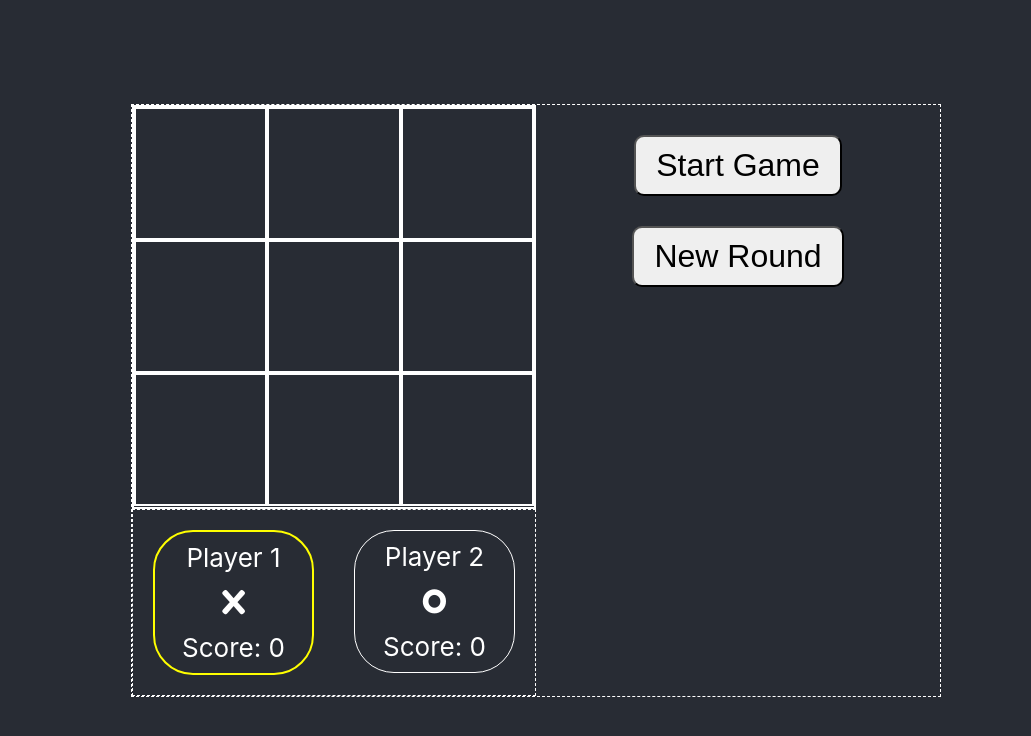
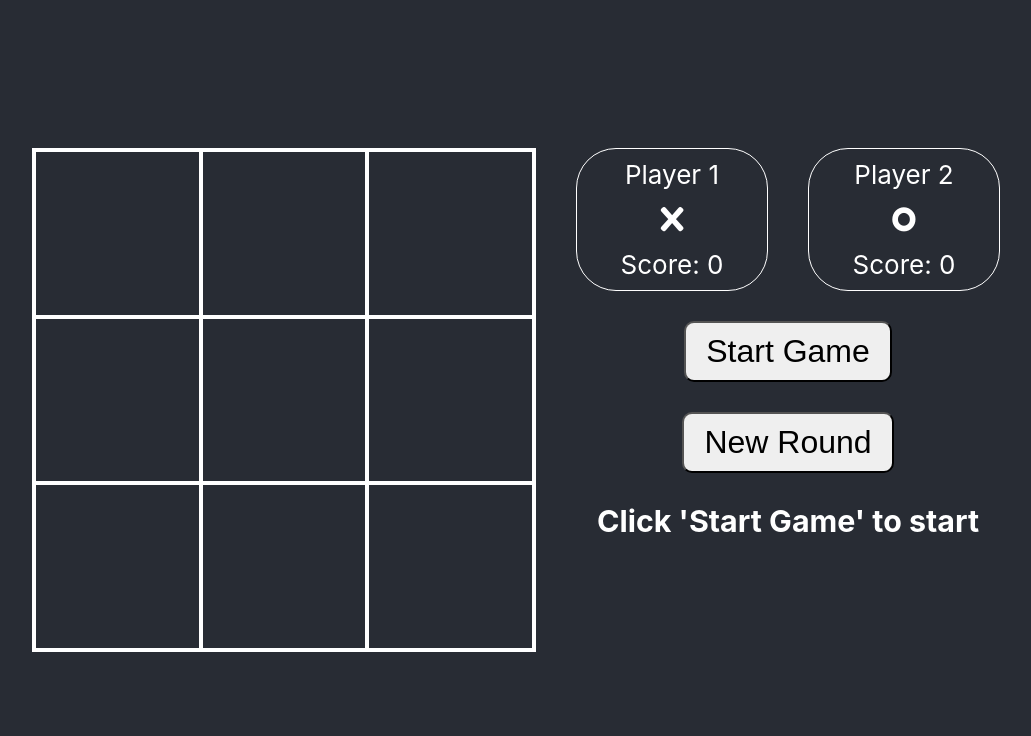
Before and after one commit to Kokyuho/react-tic-tac-toe, a React (Create React App) app: page / in a window 1280 px wide. Shown: the top 736 px of the page, without its empty margins (104-1135 px from the left). Built offline with nearby package versions, Linux system fonts and the light colour scheme.

Commit message:
game logic finished, change name feature with react form missing

```diff
--- a/src/components/Board.js
+++ b/src/components/Board.js
@@ -13,6 +13,7 @@ class Board extends React.Component {
         ["", "", ""],
         ["", "", ""],
       ],
+      winLine: null,
       result: 0, // 0: playing, 1: winner X, 2: winner O
     };
     this.handleClick = this.handleClick.bind(this);
@@ -24,7 +25,6 @@ class Board extends React.Component {
     this.setState({
       result: player === "X" ? 1 : 2,
     });
-    console.log(`${player} wins`);
     return 1;
   }
 
@@ -56,10 +56,25 @@ class Board extends React.Component {
       ) {
         flatChips[line[0]] === "X" ? (winner = 1) : (winner = 2);
         this.winner(flatChips[line[0]]);
+        this.setState({
+          winLine: line,
+        });
       }
     });
 
     return winner;
+  }
+
+  resetBoard() {
+    this.setState({
+      chips: [
+        ["", "", ""],
+        ["", "", ""],
+        ["", "", ""],
+      ],
+      winLine: null,
+      result: 0, // 0: playing, 1: winner X, 2: winner O
+    });
   }
 
   handleClick(row, col) {
@@ -112,35 +127,126 @@ class Board extends React.Component {
   }
 
   render() {
+    const gameOn = this.props.gameOn;
     return (
       <Content>
-        <div onClick={() => this.handleClick(0, 0)}>
-          <Chip type={this.state.chips[0][0]} />
-        </div>
-        <div onClick={() => this.handleClick(0, 1)}>
-          <Chip type={this.state.chips[0][1]} />
-        </div>
-        <div onClick={() => this.handleClick(0, 2)}>
-          <Chip type={this.state.chips[0][2]} />
-        </div>
-        <div onClick={() => this.handleClick(1, 0)}>
-          <Chip type={this.state.chips[1][0]} />
-        </div>
-        <div onClick={() => this.handleClick(1, 1)}>
-          <Chip type={this.state.chips[1][1]} />
-        </div>
-        <div onClick={() => this.handleClick(1, 2)}>
-          <Chip type={this.state.chips[1][2]} />
-        </div>
-        <div onClick={() => this.handleClick(2, 0)}>
-          <Chip type={this.state.chips[2][0]} />
-        </div>
-        <div onClick={() => this.handleClick(2, 1)}>
-          <Chip type={this.state.chips[2][1]} />
-        </div>
-        <div onClick={() => this.handleClick(2, 2)}>
-          <Chip type={this.state.chips[2][2]} />
-        </div>
+        <ChipWrapper
+          onClick={() => this.handleClick(0, 0)}
+          pointer={!gameOn || this.state.chips[0][0] ? "" : "pointer"}
+        >
+          <Chip
+            type={this.state.chips[0][0]}
+            highlight={
+              this.state.winLine && this.state.winLine.includes(0)
+                ? true
+                : false
+            }
+          />
+        </ChipWrapper>
+        <ChipWrapper
+          onClick={() => this.handleClick(0, 1)}
+          pointer={!gameOn || this.state.chips[0][1] ? "" : "pointer"}
+        >
+          <Chip
+            type={this.state.chips[0][1]}
+            highlight={
+              this.state.winLine && this.state.winLine.includes(1)
+                ? true
+                : false
+            }
+          />
+        </ChipWrapper>
+        <ChipWrapper
+          onClick={() => this.handleClick(0, 2)}
+          pointer={!gameOn || this.state.chips[0][2] ? "" : "pointer"}
+        >
+          <Chip
+            type={this.state.chips[0][2]}
+            highlight={
+              this.state.winLine && this.state.winLine.includes(2)
+                ? true
+                : false
+            }
+          />
+        </ChipWrapper>
+        <ChipWrapper
+          onClick={() => this.handleClick(1, 0)}
+          pointer={!gameOn || this.state.chips[1][0] ? "" : "pointer"}
+        >
+          <Chip
+            type={this.state.chips[1][0]}
+            highlight={
+              this.state.winLine && this.state.winLine.includes(3)
+                ? true
+                : false
+            }
+          />
+        </ChipWrapper>
+        <ChipWrapper
+          onClick={() => this.handleClick(1, 1)}
+          pointer={!gameOn || this.state.chips[1][1] ? "" : "pointer"}
+        >
+          <Chip
+            type={this.state.chips[1][1]}
+            highlight={
+              this.state.winLine && this.state.winLine.includes(4)
+                ? true
+                : false
+            }
+          />
+        </ChipWrapper>
+        <ChipWrapper
+          onClick={() => this.handleClick(1, 2)}
+          pointer={!gameOn || this.state.chips[1][2] ? "" : "pointer"}
+        >
+          <Chip
+            type={this.state.chips[1][2]}
+            highlight={
+              this.state.winLine && this.state.winLine.includes(5)
+                ? true
+                : false
+            }
+          />
+        </ChipWrapper>
+        <ChipWrapper
+          onClick={() => this.handleClick(2, 0)}
+          pointer={!gameOn || this.state.chips[2][0] ? "" : "pointer"}
+        >
+          <Chip
+            type={this.state.chips[2][0]}
+            highlight={
+              this.state.winLine && this.state.winLine.includes(6)
+                ? true
+                : false
+            }
+          />
+        </ChipWrapper>
+        <ChipWrapper
+          onClick={() => this.handleClick(2, 1)}
+          pointer={!gameOn || this.state.chips[2][1] ? "" : "pointer"}
+        >
+          <Chip
+            type={this.state.chips[2][1]}
+            highlight={
+              this.state.winLine && this.state.winLine.includes(7)
+                ? true
+                : false
+            }
+          />
+        </ChipWrapper>
+        <ChipWrapper
+          onClick={() => this.handleClick(2, 2)}
+          pointer={!gameOn || this.state.chips[2][2] ? "" : "pointer"}
+        >
+          <Chip
+            type={this.state.chips[2][2]}
+            highlight={
+              this.state.winLine && this.state.winLine.includes(8)
+                ? true
+                : false
+            }
+          />
+        </ChipWrapper>
       </Content>
     );
   }
@@ -153,8 +259,8 @@ const Content = styled.div`
   grid-template-columns: 1fr 1fr 1fr;
   grid-template-rows: 1fr 1fr 1fr;
   border: 2px white solid;
-  width: 400px;
-  height: 400px;
+  width: 500px;
+  height: 500px;
   > div {
     border: 2px solid white;
     display: flex;
@@ -162,3 +268,11 @@ const Content = styled.div`
     align-items: center;
   }
 `;
+
+const ChipWrapper = styled.div`
+  border: 2px solid white;
+  display: flex;
+  justify-content: center;
+  align-items: center;
+  cursor: ${(props) => props.pointer};
+`;
--- a/src/components/Chip.js
+++ b/src/components/Chip.js
@@ -4,7 +4,7 @@ import styled from "styled-components";
 class Chip extends React.Component {
   render() {
     return (
-      <Content>
+      <Content highlight={this.props.highlight}>
         <p>{this.props.type}</p>
       </Content>
     );
@@ -14,7 +14,20 @@ class Chip extends React.Component {
 export default Chip;
 
 const Content = styled.div`
-  font-size: 4rem;
+  font-size: ${(props) => (props.highlight ? "6rem" : "4rem")};
+  /* transition: all 1s ease; */
+  @keyframes win {
+    0% {
+      font-size: 4rem;
+    }
+    50% {
+      font-size: 8rem;
+    }
+    100% {
+      font-size: 6rem;
+    }
+  }
+  animation: ${(props) => (props.highlight ? "win 0.5s linear 0s" : "")};
   > p {
     font-family: "Fredoka One", cursive;
     margin: 0;
--- a/src/components/Player.js
+++ b/src/components/Player.js
@@ -24,7 +24,7 @@ const StyledPlayer = styled.div`
   border-style: solid;
   border-width: ${(props) => (props.active ? "2px" : "1px")};
   border-radius: 40px;
-  margin: 20px;
+  margin: 0 20px;
   > p {
     margin: 10px 0;
   }
--- a/src/components/TicTacToe.js
+++ b/src/components/TicTacToe.js
@@ -10,19 +10,26 @@ class TicTacToe extends React.Component {
   constructor(props) {
     super(props);
     this.state = {
-      gameOn: true,
-      player1: { name: "Player 1", score: 0, active: true, chipType: "X" },
+      gameOn: false,
+      gameStarted: false,
+      round: 0,
+      winner: "",
+      player1: { name: "Player 1", score: 0, active: false, chipType: "X" },
       player2: { name: "Player 2", score: 0, active: false, chipType: "O" },
     };
     this.startGame = this.startGame.bind(this);
     this.stopGame = this.stopGame.bind(this);
     this.increaseScore = this.increaseScore.bind(this);
     this.changeTurn = this.changeTurn.bind(this);
+    this.handleClickStartGame = this.handleClickStartGame.bind(this);
+    this.handleClickNewRound = this.handleClickNewRound.bind(this);
+    this.board = React.createRef();
   }
 
   startGame() {
     this.setState({
       gameOn: true,
+      gameStarted: true,
     });
   }
 
@@ -32,10 +39,32 @@ class TicTacToe extends React.Component {
     });
   }
 
+  randomPlayerSelect() {
+    let startPlayer = 0;
+    const randomNum = Math.floor(Math.random() * 2);
+    if (randomNum === 0) {
+      startPlayer = 1;
+    } else {
+      startPlayer = 2;
+    }
+    this.setState((prevState) => ({
+      ...prevState,
+      player1: {
+        ...prevState.player1,
+        active: startPlayer === 1 ? true : false,
+      },
+      player2: {
+        ...prevState.player2,
+        active: startPlayer === 2 ? true : false,
+      },
+    }));
+  }
+
   increaseScore(player) {
     if (player === "X") {
       this.setState({
         ...this.state,
+        winner: player,
         player1: {
           ...this.state.player1,
           score: this.state.player1.score + 1,
@@ -44,6 +73,7 @@ class TicTacToe extends React.Component {
     } else {
       this.setState({
         ...this.state,
+        winner: player,
         player2: {
           ...this.state.player2,
           score: this.state.player2.score + 1,
@@ -68,24 +98,68 @@ class TicTacToe extends React.Component {
   }
 
   handleClickStartGame() {
-    console.log("click start game");
+    this.startGame();
+
+    // Reset scores and round
+    this.setState((prevState) => ({
+      ...prevState,
+      round: 1,
+      winner: "",
+      player1: {
+        ...prevState.player1,
+        score: 0,
+      },
+      player2: {
+        ...prevState.player2,
+        score: 0,
+      },
+    }));
+
+    // Reset board through child ref
+    this.board.current.resetBoard();
+
+    // Random player start
+    this.randomPlayerSelect();
+
+    console.log("new game started");
   }
 
   handleClickNewRound() {
+    this.startGame();
+
+    // Reset board through child ref
+    this.board.current.resetBoard();
+
+    // Increase round count
+    this.setState((prevState) => ({
+      ...prevState,
+      winner: "",
+      round: prevState.round + 1,
+    }));
+
+    // Random player start
+    this.randomPlayerSelect();
+
     console.log("click new round");
   }
 
   render() {
+    const gameStarted = this.state.gameStarted;
+    const round = this.state.round;
+    const winner = this.state.winner;
     return (
       <Wrapper>
         <div>
           <Board
+            ref={this.board}
             gameOn={this.state.gameOn}
             player1Turn={this.state.player1.active}
             changeTurn={this.changeTurn}
             stopGame={this.stopGame}
             increaseScore={this.increaseScore}
           />
+        </div>
+        <div>
           <PlayersWrapper>
             <Player
               name={this.state.player1.name}
@@ -100,10 +174,17 @@ class TicTacToe extends React.Component {
               chipType={this.state.player2.chipType}
             />
           </PlayersWrapper>
-        </div>
-        <div>
-          <Button text="Start Game" onClick={this.handleClickStartGame} />
+          <Button
+            text={gameStarted ? "Start New Game" : "Start Game"}
+            onClick={this.handleClickStartGame}
+          />
           <Button text="New Round" onClick={this.handleClickNewRound} />
+          <h3>
+            {gameStarted
+              ? `Game started. Round ${round}`
+              : "Click 'Start Game' to start"}
+          </h3>
+          <h3>{winner ? `${winner} wins!` : ""}</h3>
         </div>
       </Wrapper>
     );
@@ -114,12 +195,13 @@ export default TicTacToe;
 
 const Wrapper = styled.div`
   display: grid;
-  border: dashed 1px white; // to be removed
+  /* border: dashed 1px white; // to be removed */
   grid-template-columns: 1fr 1fr;
 `;
 
 const PlayersWrapper = styled.div`
   display: grid;
-  border: dashed 1px white; // to be removed
+  /* border: dashed 1px white; // to be removed */
   grid-template-columns: 1fr 1fr;
+  padding: 0 20px;
 `;
```
Also changed, not shown: 1 other file (tests, documents, lock files or other folders).
